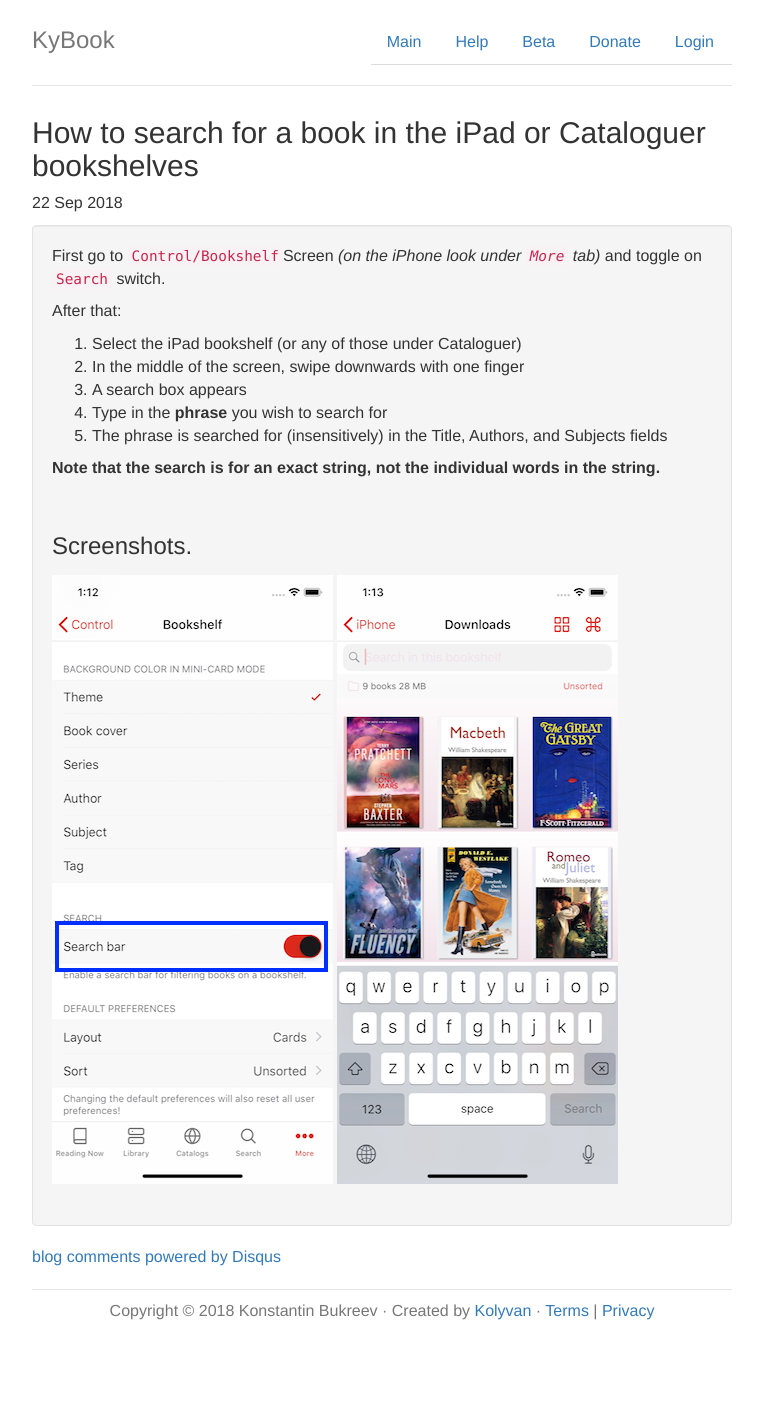
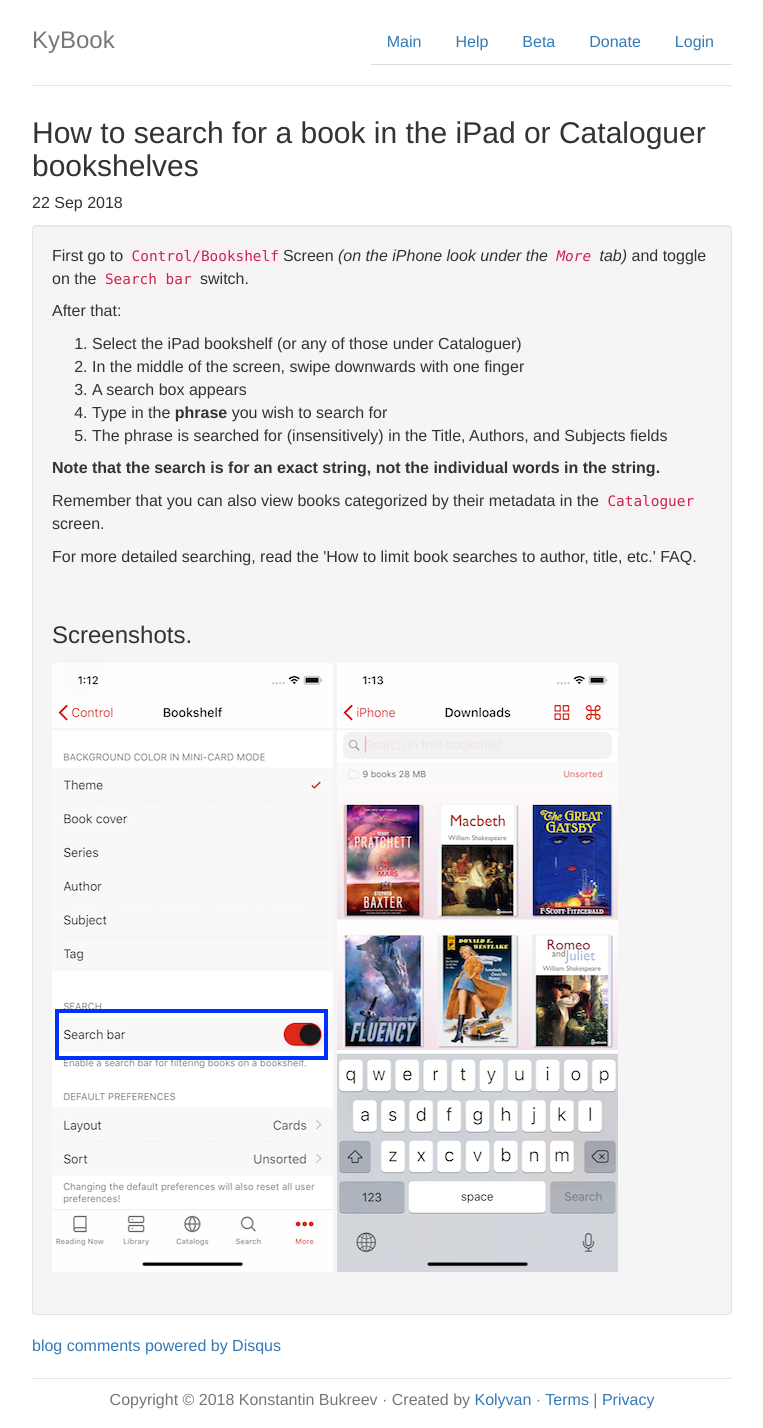
Before and after one commit to kolyvan/kybook-reader.com, a Jekyll site: the page built from faq/_posts/2018-09-22-search_in_bookshelf.html, in a window 1280 px wide. Shown: the whole page, without its empty margins (258-1021 px from the left). Built offline with Jekyll 4.4.1, drawn with Linux system fonts in a browser that asks for light colours; comment, search, counter and statistics services are not loaded; before the commit the page ends 1339 px from its top, so only the background shows below that.

Commit message:
Update 2018-09-22-search_in_bookshelf.html
Added a reference to the Search screen and limiting searches FAQ.

```diff
--- a/faq/_posts/2018-09-22-search_in_bookshelf.html
+++ b/faq/_posts/2018-09-22-search_in_bookshelf.html
@@ -6,7 +6,7 @@
   - search_in_bookshelf_2.png
 ---
 <div>
-<p>First go to <code>Control/Bookshelf</code>Screen <em>(on the iPhone look under <code>More</code> tab)</em> and toggle on <code>Search</code> switch.</p>
+<p>First go to <code>Control/Bookshelf</code>Screen <em>(on the iPhone look under the <code>More</code> tab)</em> and toggle on the <code>Search bar</code> switch.</p>
 <p>After that:</p>
 <ol>
 <li>Select the iPad bookshelf (or any of those under Cataloguer)</li>
@@ -16,6 +16,8 @@
 <li>The phrase is searched for (insensitively) in the Title, Authors, and Subjects fields</li>
 </ol>
 <p><strong>Note that the search is for an exact string, not the individual words in the string.</strong></p>
+<p>Remember that you can also view books categorized by their metadata in the <code>Cataloguer</code> screen.</p>
+<p>For more detailed searching, read the 'How to limit book searches to author, title, etc.' FAQ.</p>
 </div>
 
 <br />
```
